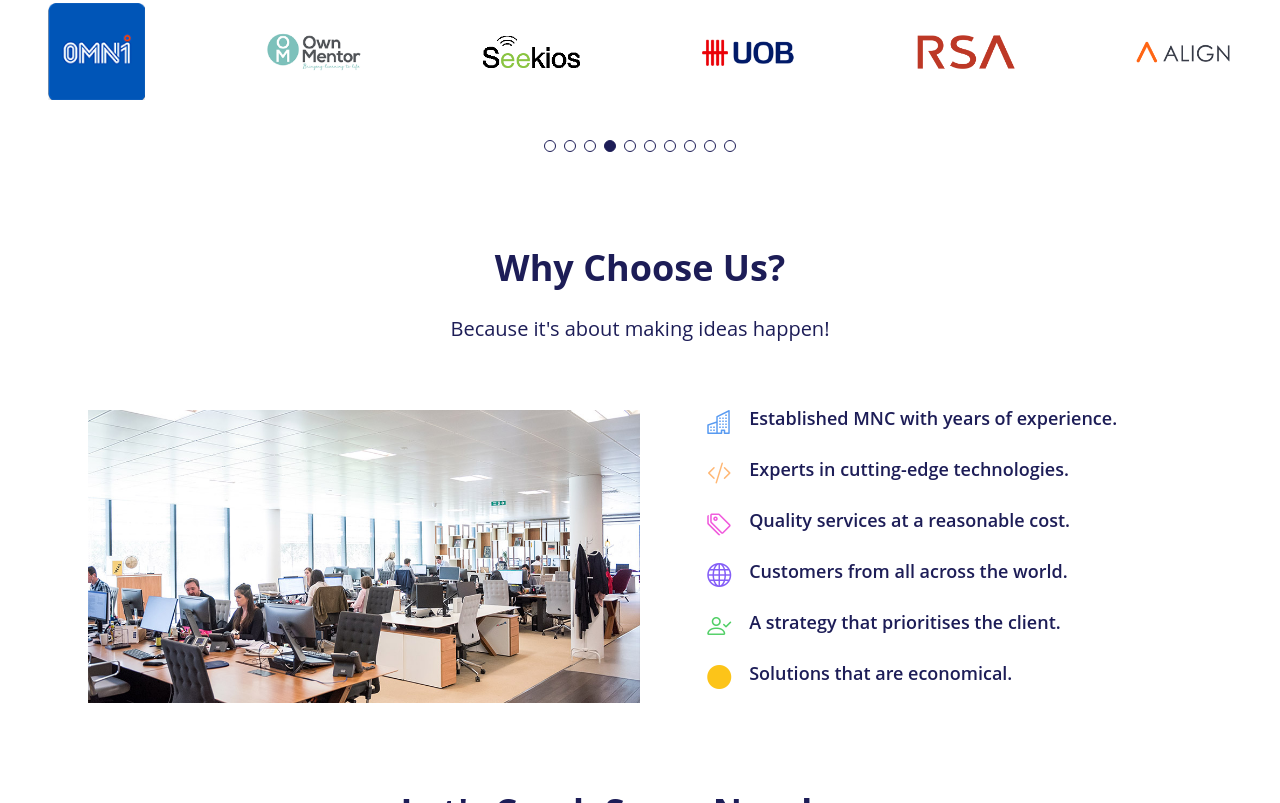
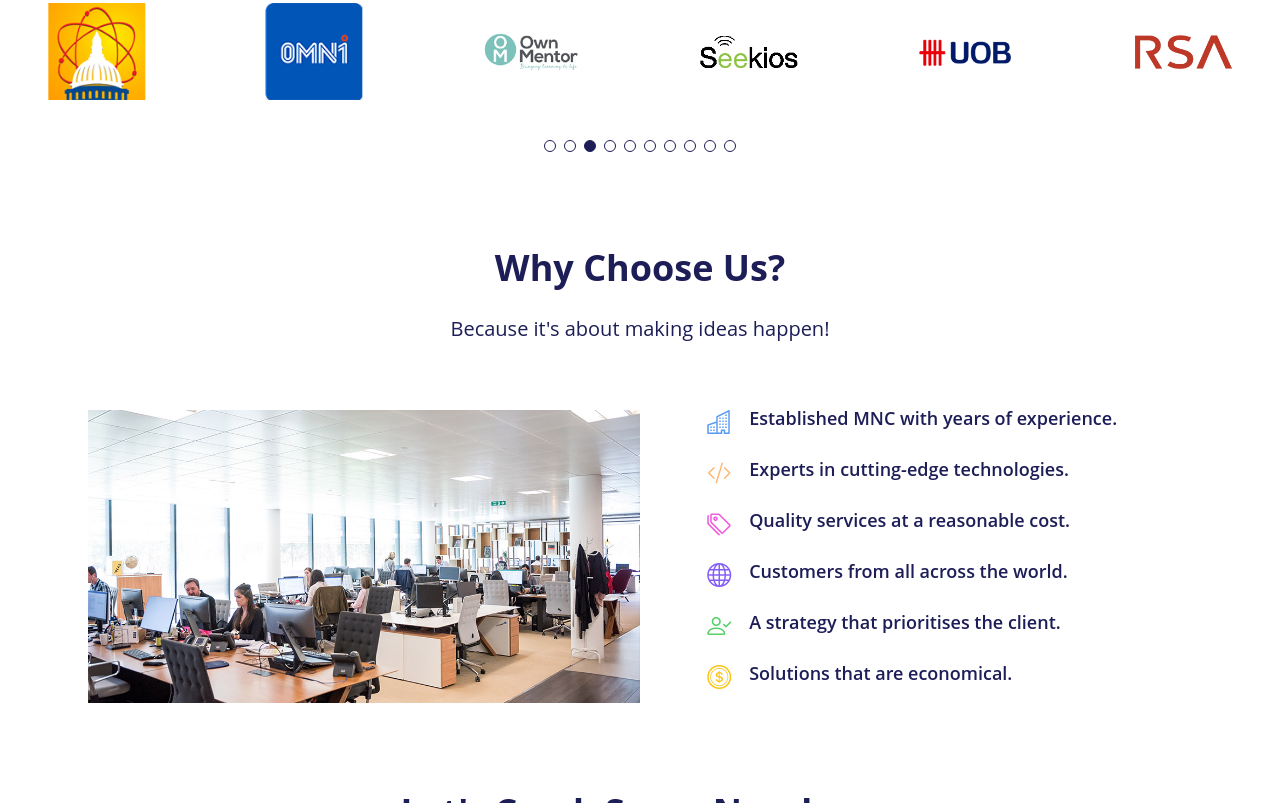
Before and after one commit to keval-softrefine/softrefine-web, a plain HTML site: page index.html in a window 1280 px wide. Shown: the part 2587-3390 px from the top of the page. Drawn offline with nearby package versions, Linux system fonts and the light colour scheme.

Commit message:
missing icons fixed

```diff
--- a/index.html
+++ b/index.html
@@ -35,13 +35,9 @@
   <link href="https://cdn.jsdelivr.net/npm/bootstrap@5.1.3/dist/css/bootstrap.min.css" rel="stylesheet"
     integrity="sha384-1BmE4kWBq78iYhFldvKuhfTAU6auU8tT94WrHftjDbrCEXSU1oBoqyl2QvZ6jIW3" crossorigin="anonymous">
 
-  <!-- BOOTSTRAP ICON CDN -->
-  <link rel="stylesheet" href="https://cdn.jsdelivr.net/npm/bootstrap-icons@1.3.0/font/bootstrap-icons.css">
-
-
   <!-- Vendor CSS Files -->
   <!-- <link rel="stylesheet" href="assets/vendor/bootstrap/css/bootstrap.min.css"> -->
-  <!-- <link rel="stylesheet" href="assets/vendor/bootstrap-icons/bootstrap-icons.css"> -->
+  <link rel="stylesheet" href="assets/vendor/bootstrap-icons/bootstrap-icons.css">
   <link href="assets/vendor/aos/aos.css" rel="stylesheet">
   <link href="assets/vendor/glightbox/css/glightbox.min.css" rel="stylesheet">
   <link href="assets/vendor/swiper/swiper-bundle.min.css" rel="stylesheet">
```
